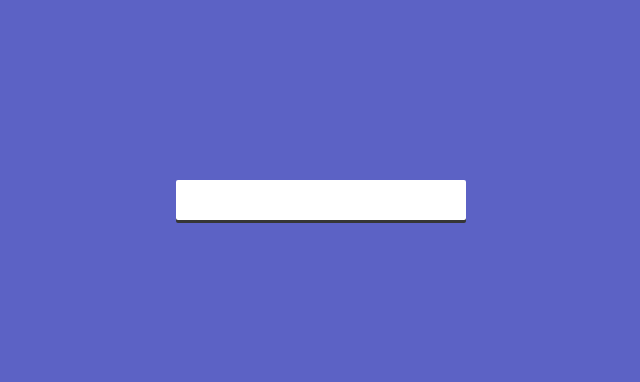
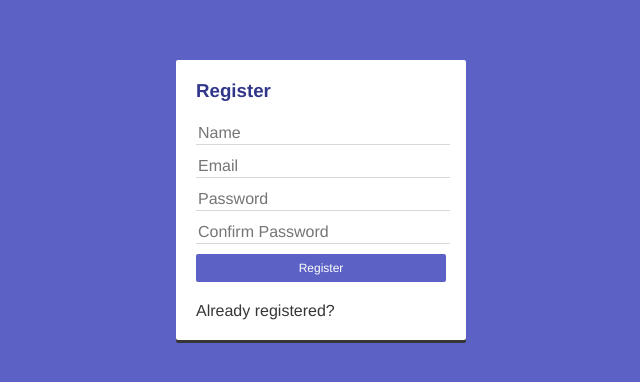
Before and after one commit to santiagopegels/journal-app-react, a React app: page /auth/register in a window 1280 px wide. Shown: the part 200-582 px from the top of the page, without its empty margins (319-959 px from the left). Built offline with nearby package versions, Linux system fonts and the light colour scheme.

Commit message:
Add RegisterScreen and styles

```diff
--- a/src/components/auth/RegisterScreen.js
+++ b/src/components/auth/RegisterScreen.js
@@ -1,9 +1,56 @@
 import React from 'react'
+import { Link } from 'react-router-dom'
 
 export const RegisterScreen = () => {
     return (
-        <div>
+        <>
+            <h3 className="auth__title">Register</h3>
 
-        </div>
+            <form>
+                <input
+                    type="text"
+                    placeholder="Name"
+                    name="name"
+                    className="auth__input"
+                    autoComplete="off"
+                />
+
+                <input
+                    type="text"
+                    placeholder="Email"
+                    name="email"
+                    className="auth__input"
+                    autoComplete="off"
+                />
+
+                <input
+                    type="password"
+                    placeholder="Password"
+                    name="password"
+                    className="auth__input"
+                />
+
+                <input
+                    type="password"
+                    placeholder="Confirm Password"
+                    name="password2"
+                    className="auth__input"
+                />
+
+                <button
+                    className="btn btn-primary btn-block mb-5"
+                    type="submit"
+                >
+                    Register
+                </button>
+
+                <Link
+                    to="/auth/login"
+                    className="link mt-1"
+                >
+                    Already registered?
+                </Link>
+            </form>
+        </>
     )
 }
--- /dev/null
+++ b/src/styles/components/_link.scss
@@ -0,0 +1,8 @@
+.link {
+    text-decoration: none;
+    color: $dark-grey;
+
+    &:hover {
+        text-decoration: underline;
+    }
+}
--- a/src/styles/styles.scss
+++ b/src/styles/styles.scss
@@ -3,3 +3,4 @@
 
 @import "./components/auth";
 @import "./components/buttons";
+@import "./components/link";
```
